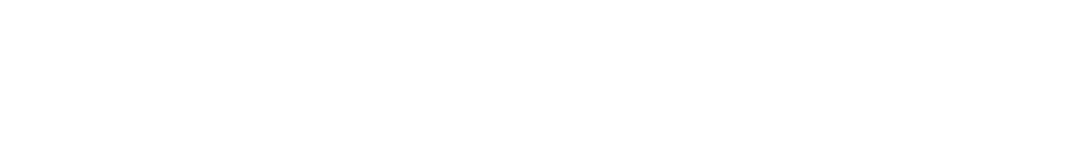
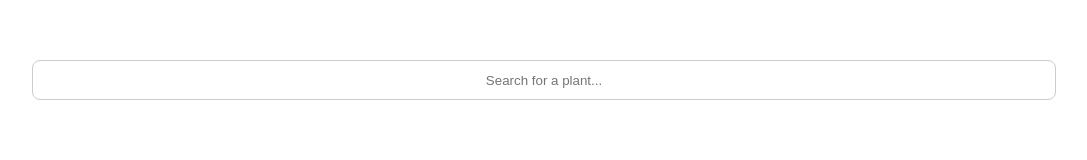
Before and after one commit to eliaspeteri/plantery, a Next.js app: page / in a window 1280 px wide. Shown: the part 320-480 px from the top of the page, without its empty margins (96-1183 px from the left). Built offline with nearby package versions, Linux system fonts and the light colour scheme.

Commit message:
Forgot to add search bar to the page in previous commit.

```diff
--- a/pages/index.tsx
+++ b/pages/index.tsx
@@ -1,6 +1,7 @@
 import type { NextPage } from 'next';
 import Head from 'next/head';
 import Image from 'next/image';
+import Searchbar from '../components/Searchbar';
 import styles from '../styles/Home.module.css';
 
 const Home: NextPage = () => {
@@ -12,7 +13,9 @@ const Home: NextPage = () => {
         <link rel='icon' href='/favicon.ico' />
       </Head>
 
-      <main className={styles.main}></main>
+      <main className={styles.main}>
+        <Searchbar />
+      </main>
 
       <footer className={styles.footer}>
         <a
```
